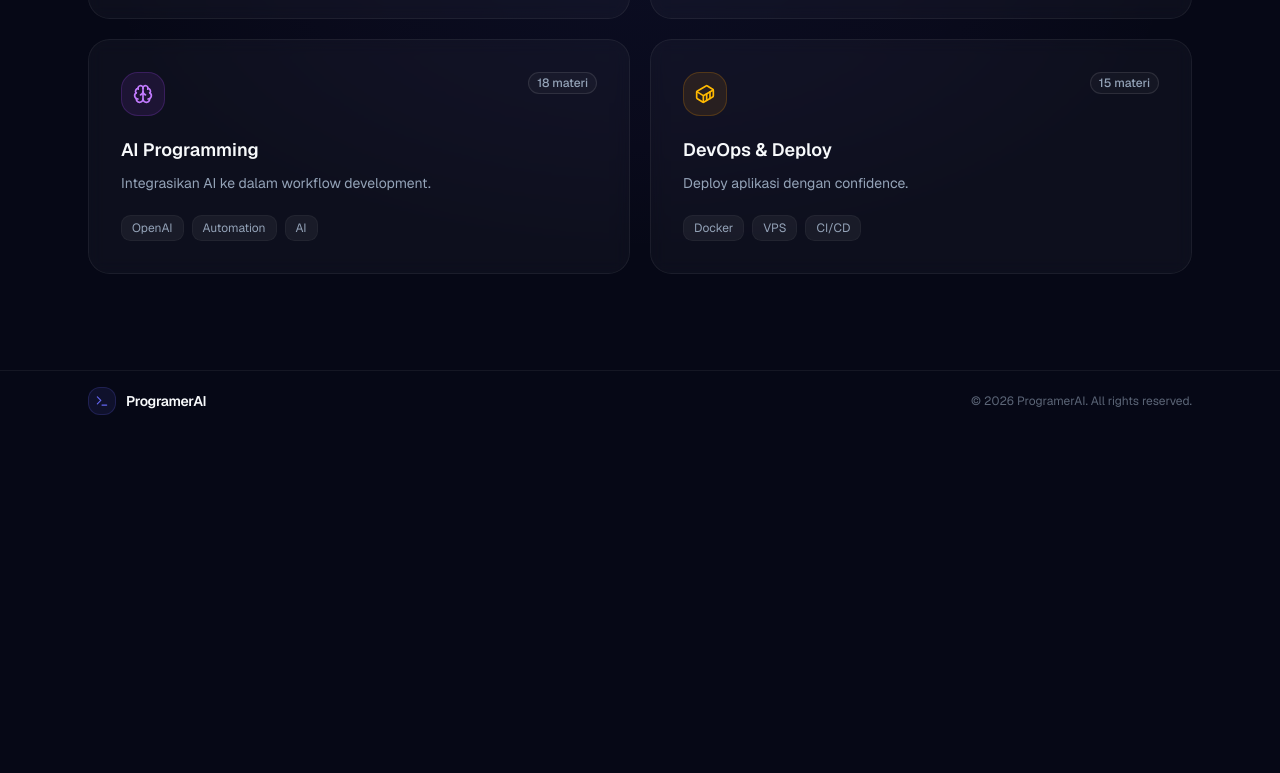
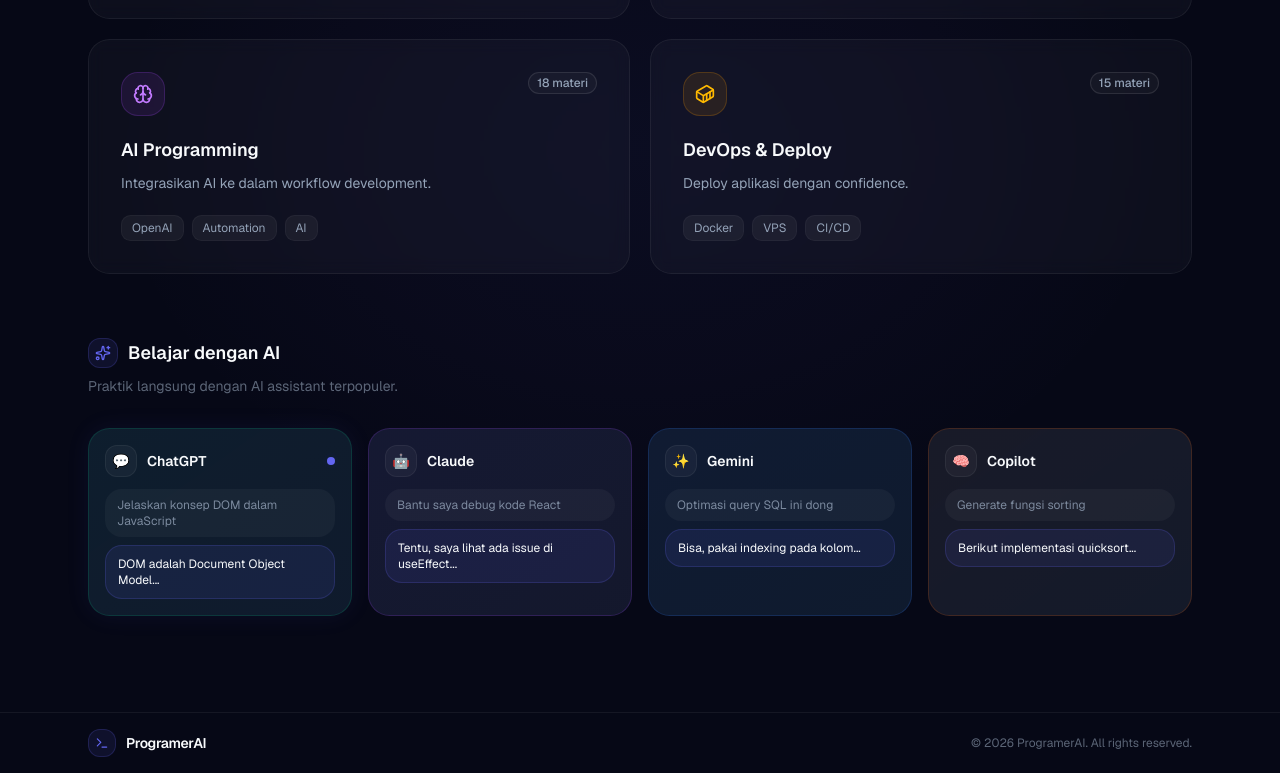
Before and after one commit to xroya24-pixel/programerai, a Next.js app: page / in a window 1280 px wide. Shown: the part 412-1185 px from the top of the page. Before the commit the page ends 843 px from the top, so only its background shows below. Built offline with nearby package versions, Linux system fonts and the light colour scheme; no server answers; the database is empty.

Commit message:
feat: animated AI tool cards with typing effect on homepage

```diff
--- a/src/components/main-cards.tsx
+++ b/src/components/main-cards.tsx
@@ -2,7 +2,7 @@
 
 import { useEffect, useState } from "react";
 import { motion } from "framer-motion";
-import { Monitor, Server, Brain, Container, Code2, Database, Globe, Smartphone } from "lucide-react";
+import { Monitor, Server, Brain, Container, Code2, Database, Globe, Smartphone, Sparkles, Zap, MessageSquare, Bot } from "lucide-react";
 import { createClient } from "@/lib/supabase/client";
 import { Badge } from "@/components/ui/badge";
 
@@ -12,10 +12,6 @@
   { gradient: "from-emerald-500/20 to-cyan-500/10", border: "hover:border-emerald-500/30", iconBg: "bg-emerald-500/10 border-emerald-500/20", iconColor: "text-emerald-400" },
   { gradient: "from-purple-500/20 to-pink-500/10", border: "hover:border-purple-500/30", iconBg: "bg-purple-500/10 border-purple-500/20", iconColor: "text-purple-400" },
   { gradient: "from-amber-500/20 to-orange-500/10", border: "hover:border-amber-500/30", iconBg: "bg-amber-500/10 border-amber-500/20", iconColor: "text-amber-400" },
-  { gradient: "from-rose-500/20 to-pink-500/10", border: "hover:border-rose-500/30", iconBg: "bg-rose-500/10 border-rose-500/20", iconColor: "text-rose-400" },
-  { gradient: "from-cyan-500/20 to-blue-500/10", border: "hover:border-cyan-500/30", iconBg: "bg-cyan-500/10 border-cyan-500/20", iconColor: "text-cyan-400" },
-  { gradient: "from-violet-500/20 to-purple-500/10", border: "hover:border-violet-500/30", iconBg: "bg-violet-500/10 border-violet-500/20", iconColor: "text-violet-400" },
-  { gradient: "from-orange-500/20 to-amber-500/10", border: "hover:border-orange-500/30", iconBg: "bg-orange-500/10 border-orange-500/20", iconColor: "text-orange-400" },
 ];
 
 const defaultItems: Record<string, string[]> = {
@@ -23,10 +19,6 @@
   Server: ["Node.js", "Database", "API"],
   Brain: ["OpenAI", "Automation", "AI"],
   Container: ["Docker", "VPS", "CI/CD"],
-  Code2: ["Git", "Testing", "Tools"],
-  Database: ["SQL", "NoSQL", "ORM"],
-  Globe: ["DNS", "HTTP", "Security"],
-  Smartphone: ["iOS", "Android", "PWA"],
 };
 
 const defaultCards = [
@@ -36,12 +28,40 @@
   { title: "DevOps & Deploy", icon: "Container", description: "Deploy aplikasi dengan confidence.", total_courses: 15 },
 ];
 
+const aiTools = [
+  { name: "ChatGPT", color: "from-emerald-500/20 to-teal-500/10", border: "border-emerald-500/20", icon: "💬", messages: ["Jelaskan konsep DOM dalam JavaScript", "DOM adalah Document Object Model..."] },
+  { name: "Claude", color: "from-purple-500/20 to-pink-500/10", border: "border-purple-500/20", icon: "🤖", messages: ["Bantu saya debug kode React", "Tentu, saya lihat ada issue di useEffect..."] },
+  { name: "Gemini", color: "from-blue-500/20 to-cyan-500/10", border: "border-blue-500/20", icon: "✨", messages: ["Optimasi query SQL ini dong", "Bisa, pakai indexing pada kolom..."] },
+  { name: "Copilot", color: "from-orange-500/20 to-amber-500/10", border: "border-orange-500/20", icon: "🧠", messages: ["Generate fungsi sorting", "Berikut implementasi quicksort..."] },
+];
+
+function TypeWriter({ text, delay = 30 }: { text: string; delay?: number }) {
+  const [displayed, setDisplayed] = useState("");
+  const [i, setI] = useState(0);
+
+  useEffect(() => { setDisplayed(""); setI(0); }, [text]);
+
+  useEffect(() => {
+    if (i >= text.length) return;
+    const t = setTimeout(() => { setDisplayed(text.slice(0, i + 1)); setI(i + 1); }, delay);
+    return () => clearTimeout(t);
+  }, [i, text, delay]);
+
+  return <span>{displayed}{i < text.length ? <span className="animate-pulse">|</span> : null}</span>;
+}
+
 export function MainCards() {
   const [categories, setCategories] = useState<any[]>([]);
+  const [activeAi, setActiveAi] = useState(0);
 
   useEffect(() => {
     createClient().from("categories").select("*, courses(id)").order("sort_order", { ascending: true })
       .then(({ data }) => setCategories((data ?? []).map((c: any) => ({ ...c, total_courses: c.courses?.length ?? 0 }))));
+  }, []);
+
+  useEffect(() => {
+    const t = setInterval(() => setActiveAi((prev) => (prev + 1) % aiTools.length), 6000);
+    return () => clearInterval(t);
   }, []);
 
   const cards = categories.length > 0 ? categories : defaultCards;
@@ -97,6 +117,49 @@
             );
           })}
         </div>
+
+        {/* AI Tools Animation Section */}
+        <motion.div initial={{ opacity: 0, y: 30 }} whileInView={{ opacity: 1, y: 0 }} viewport={{ once: true }} transition={{ duration: 0.6, delay: 0.3 }}
+          className="mt-16">
+          <div className="flex items-center gap-2.5 mb-2">
+            <div className="p-1.5 rounded-lg bg-primary/10 border border-primary/20">
+              <Sparkles className="w-4 h-4 text-primary" />
+            </div>
+            <h2 className="text-lg font-semibold">Belajar dengan AI</h2>
+          </div>
+          <p className="text-sm text-muted-foreground/60 mb-8">Praktik langsung dengan AI assistant terpopuler.</p>
+
+          <div className="grid md:grid-cols-2 lg:grid-cols-4 gap-4">
+            {aiTools.map((tool, i) => {
+              const active = activeAi === i;
+              return (
+                <motion.div key={tool.name} initial={{ opacity: 0, y: 16 }} whileInView={{ opacity: 1, y: 0 }} viewport={{ once: true }} transition={{ delay: i * 0.1 }}
+                  onClick={() => setActiveAi(i)}
+                  className={`relative rounded-2xl bg-[#0F172A] border ${tool.border} p-4 transition-all duration-300 cursor-pointer overflow-hidden ${active ? "shadow-[0_0_24px_rgba(99,102,241,0.08)]" : "hover:border-white/[0.08]"}`}>
+                  <div className={`absolute inset-0 bg-gradient-to-br ${tool.color} opacity-20 pointer-events-none`} />
+                  <div className="relative">
+                    <div className="flex items-center gap-2.5 mb-3">
+                      <div className="flex items-center justify-center w-8 h-8 rounded-lg bg-white/[0.04] border border-white/[0.06] text-sm">
+                        {tool.icon}
+                      </div>
+                      <span className="text-sm font-semibold">{tool.name}</span>
+                      {active && <span className="ml-auto flex h-2 w-2"><span className="animate-ping absolute h-2 w-2 rounded-full bg-primary opacity-75" /><span className="relative rounded-full h-2 w-2 bg-primary" /></span>}
+                    </div>
+                    <div className="space-y-2">
+                      <div className="rounded-xl bg-white/[0.04] px-3 py-2 text-xs text-muted-foreground/80">
+                        {tool.messages[0]}
+                      </div>
+                      <motion.div key={active ? "active" : "inactive"} initial={{ opacity: 0 }} animate={{ opacity: 1 }} transition={{ duration: 0.3 }}
+                        className="rounded-xl bg-primary/10 border border-primary/20 px-3 py-2.5 text-xs text-foreground">
+                        {active ? <TypeWriter text={tool.messages[1]} /> : tool.messages[1]}
+                      </motion.div>
+                    </div>
+                  </div>
+                </motion.div>
+              );
+            })}
+          </div>
+        </motion.div>
       </div>
     </section>
   );
```
